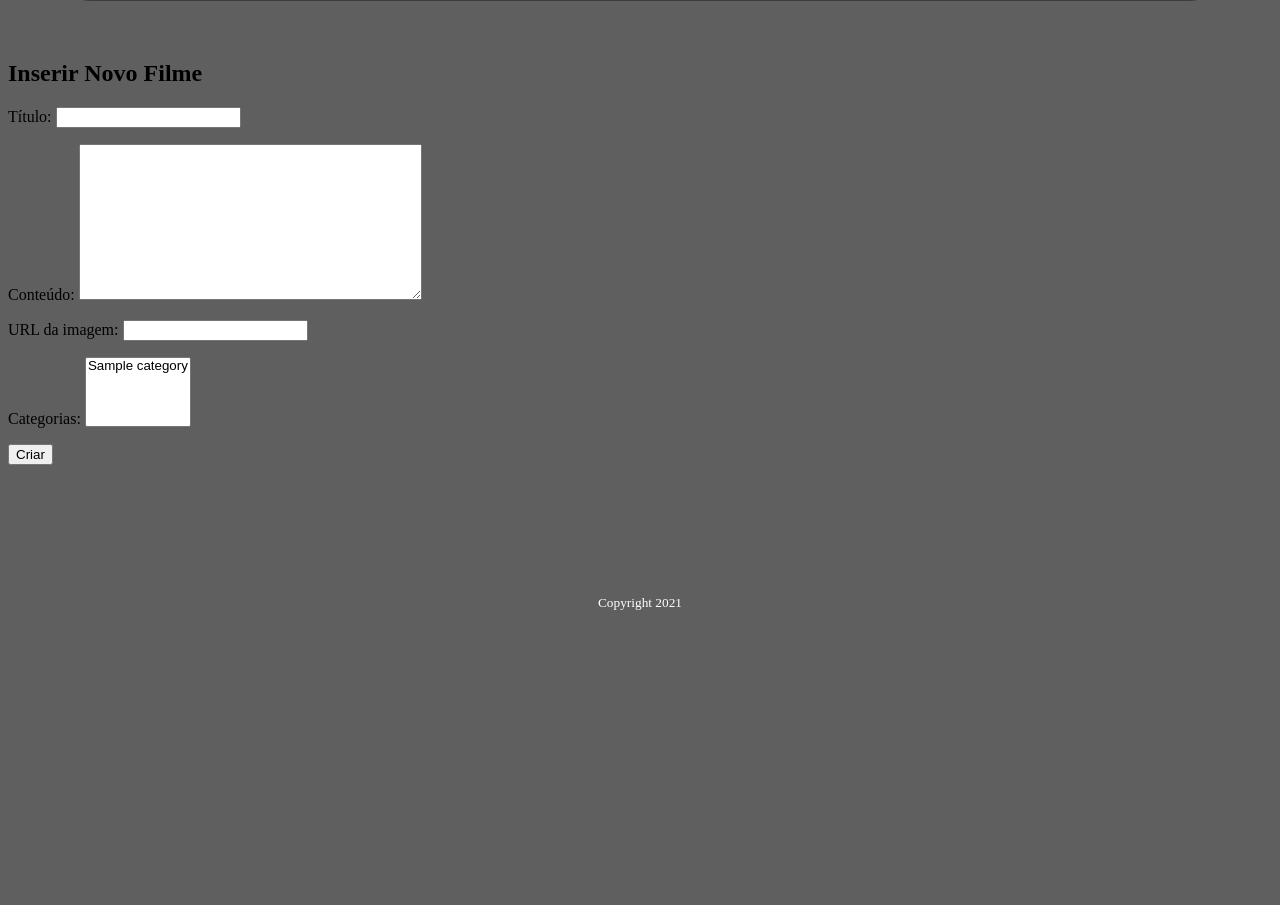
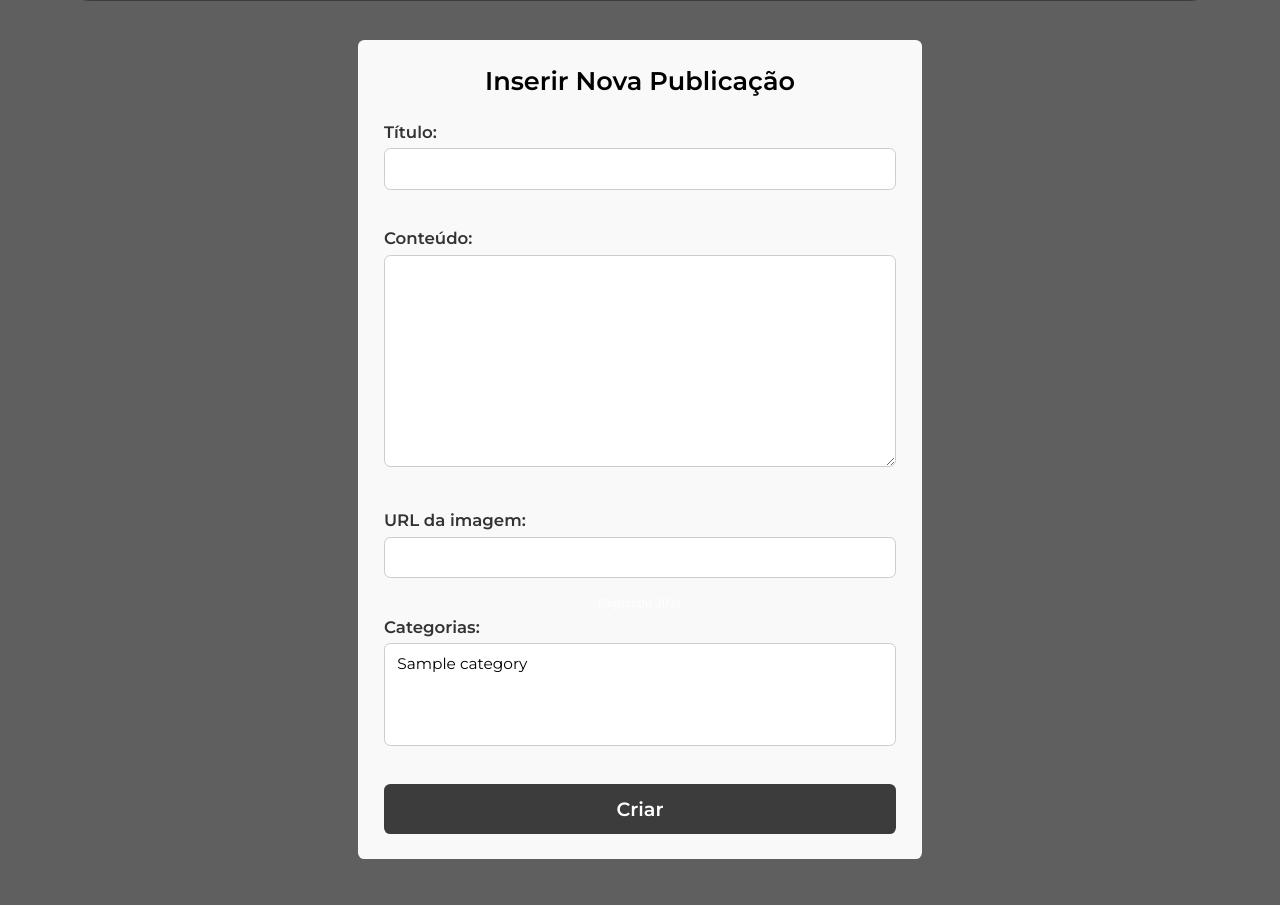
Before and after one commit to CaicHein/PoliNews, a Django app: page /news/create/ in a window 1280 px wide. Shown: the part 173-1078 px from the top of the page. Before the commit the page ends 783 px from the top, so only its background shows below. Run offline with Django 5.2, Linux system fonts and the light colour scheme; a user stored in the database is signed in; tables that the repository leaves empty hold one stand-in row (values such as "Sample post").

Commit message:
front-end finalizado, resta apenas criar as categorias e as atribuições de cada usuário

```diff
--- a/news/templates/news/create.html
+++ b/news/templates/news/create.html
@@ -1,12 +1,12 @@
 {% extends 'base.html' %}
 
 {% block content %}
-
-<h2>Inserir Novo Filme</h2>
-<form method="post" action="{% url 'news:create' %}">
-    {% csrf_token %}
-    {{ form.as_p }}
-    <button type="submit">Criar</button>
-</form>
-
-{% endblock content %}
+<div class="form-container">
+    <form method="post" action="{% url 'news:create' %}" class="create-form">
+        <h2 class="form-title">Inserir Nova Publicação</h2>
+        {% csrf_token %}
+        {{ form.as_p }}
+        <button type="submit" class="submit-button">Criar</button>
+    </form>
+</div>
+{% endblock %}
--- a/static/style.css
+++ b/static/style.css
@@ -233,7 +233,7 @@
   margin-bottom: 0;
 }
 .news:hover{
-  box-shadow: 1vw 1vw 1.5vw rgba(0, 0, 0, 0.6);
+  background-color: black;
 }
 .news .dataindex{
   font-family: regularMS;
@@ -607,3 +607,108 @@
 li .linkcat{
   text-decoration: none;
 }
+
+.form-container {
+  display: flex;
+  flex-direction: column;
+  align-items: center;
+  justify-content: center;
+  margin-bottom: 3vw;
+}
+
+.form-title {
+  font-family: 'SemiBoldMS';
+  font-size: 2vw;
+  margin-bottom: 2vw;
+  text-align: center;
+  color: black;
+  margin-top: 0vw;
+}
+
+.form-container {
+  display: flex;
+  flex-direction: column;
+  align-items: center;
+  justify-content: center;
+  margin-bottom: 3vw;
+}
+
+.form-title {
+  font-family: 'SemiBoldMS';
+  font-size: 2vw;
+  margin-bottom: 2vw;
+  text-align: center;
+  color: black;
+  margin-top: 0vw;
+}
+
+.create-form {
+  width: 40vw;
+  padding: 2vw;
+  border-radius: 0.5vw;
+  background-color: #f9f9f9;
+}
+
+.create-form p {
+  font-family: 'regularMS', sans-serif;
+  font-size: 1.5vw;
+}
+
+.create-form input[type="text"],
+.create-form input[type="url"],
+.create-form textarea,
+.create-form select {
+  width: 100%;
+  padding: 0.8vw;
+  margin-bottom: 1.5vw;
+  font-family: 'regularMS', sans-serif;
+  font-size: 1.2vw;
+  border: 0.1vw solid #ccc;
+  border-radius: 0.5vw;
+  box-sizing: border-box;
+}
+
+.create-form textarea {
+  resize: vertical;
+  min-height: 8vw;
+}
+
+.create-form label {
+  font-family: 'SemiBoldMS', sans-serif;
+  font-size: 1.3vw;
+  color: #333;
+  margin-bottom: 0.5vw;
+  display: block;
+}
+
+.submit-button {
+  width: 100%;
+  padding: 1vw;
+  font-family: 'SemiBoldMS', sans-serif;
+  font-size: 1.5vw;
+  color: #fff;
+  background-color: rgb(60,60,60);
+  border: none;
+  border-radius: 0.5vw;
+  cursor: pointer;
+  text-align: center;
+}
+
+.submit-button:hover {
+  background-color: #000000;
+}
+
+.back-link {
+  font-family: 'regularMS', sans-serif;
+  font-size: 1.2vw;
+  margin-top: 1.5vw;
+}
+
+.back-link a {
+  color: #007bff;
+  text-decoration: none;
+}
+
+.back-link a:hover {
+  text-decoration: underline;
+}
```
Also changed, not shown: news/templates/news/comment.html (+10 -10 lines), news/templates/news/delete.html (+13 -8 lines), news/templates/news/update.html (+9 -8 lines).
